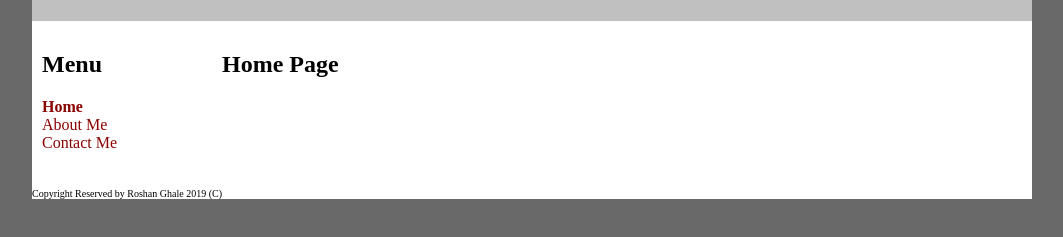
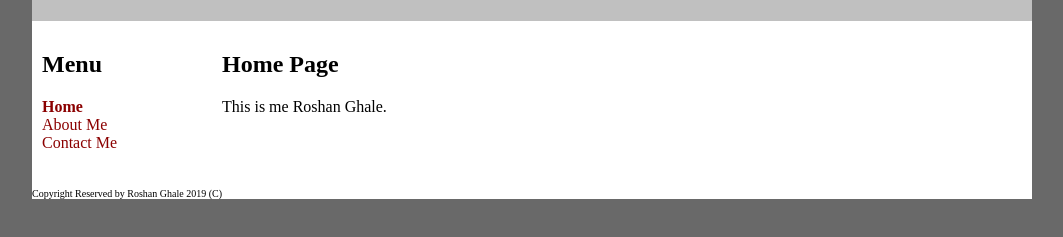
Before and after one commit to ghaleroshan/ghaleroshan.github.io, a plain HTML site: page index.html in a window 1280 px wide. Shown: the part 107-344 px from the top of the page, without its empty margins (108-1171 px from the left). Drawn offline with Linux system fonts and the light colour scheme.

```diff
--- a/index.html
+++ b/index.html
@@ -19,7 +19,7 @@
 
                 <div id = "main">
                     <h2> Home Page </h2>
-
+                <p> This is me Roshan Ghale.</p>
                 </div>
         </div>
 
```
